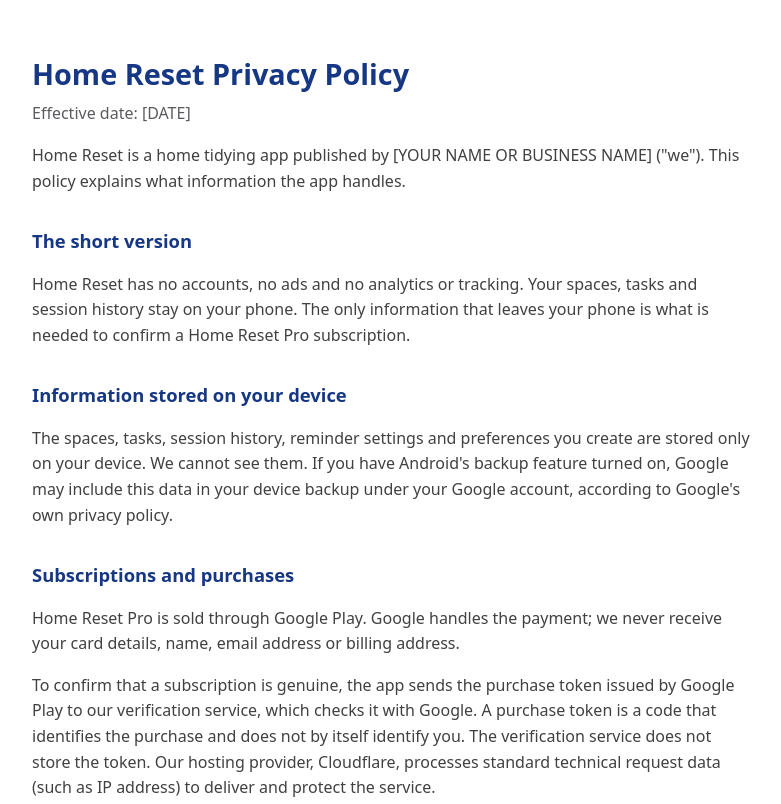
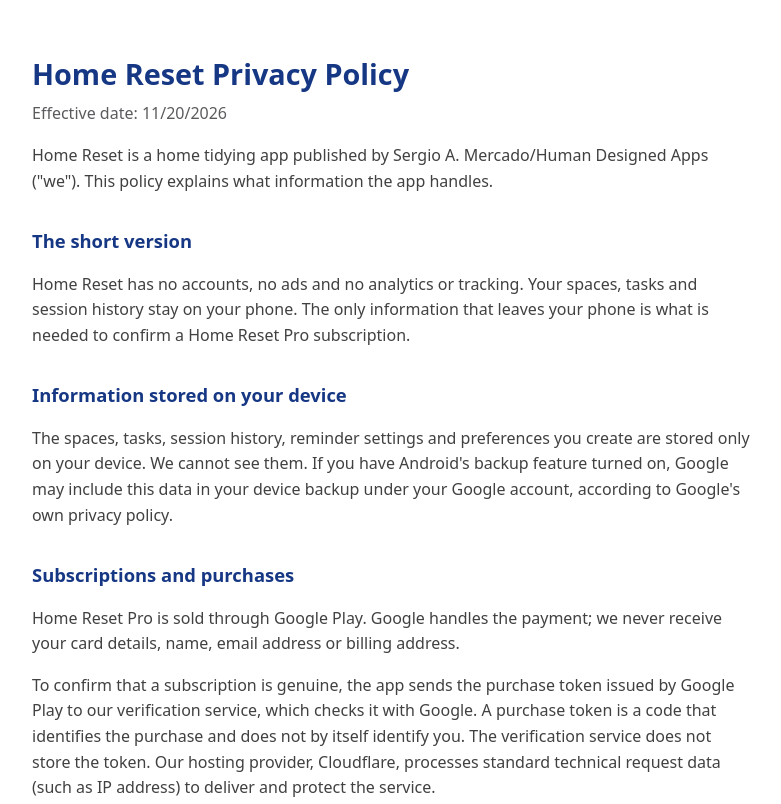
Before and after one commit to humandesignedapps/home-reset-privacy, a plain HTML site: page index.html in a window 1280 px wide. Shown: the top 804 px of the page, without its empty margins (248-1029 px from the left). Drawn offline with Linux system fonts and the light colour scheme.

Commit message:
Update index.html

```diff
--- a/index.html
+++ b/index.html
@@ -14,9 +14,9 @@
 </head>
 <body>
 <h1>Home Reset Privacy Policy</h1>
-<p class="date">Effective date: [DATE]</p>
+<p class="date">Effective date: 11/20/2026</p>
 
-<p>Home Reset is a home tidying app published by [YOUR NAME OR BUSINESS NAME] ("we"). This policy explains what information the app handles.</p>
+<p>Home Reset is a home tidying app published by Sergio A. Mercado/Human Designed Apps ("we"). This policy explains what information the app handles.</p>
 
 <h2>The short version</h2>
 <p>Home Reset has no accounts, no ads and no analytics or tracking. Your spaces, tasks and session history stay on your phone. The only information that leaves your phone is what is needed to confirm a Home Reset Pro subscription.</p>
@@ -47,6 +47,6 @@
 <p>If this policy changes, we will update this page and the effective date above.</p>
 
 <h2>Contact</h2>
-<p>Questions about this policy: <a href="mailto:[YOUR SUPPORT EMAIL]">[YOUR SUPPORT EMAIL]</a></p>
+<p>Questions about this policy: <a href="mailto:[humandesignedapps@gmail.com]">[humandesignedapps@gmail.com]</a></p>
 </body>
 </html>
```
